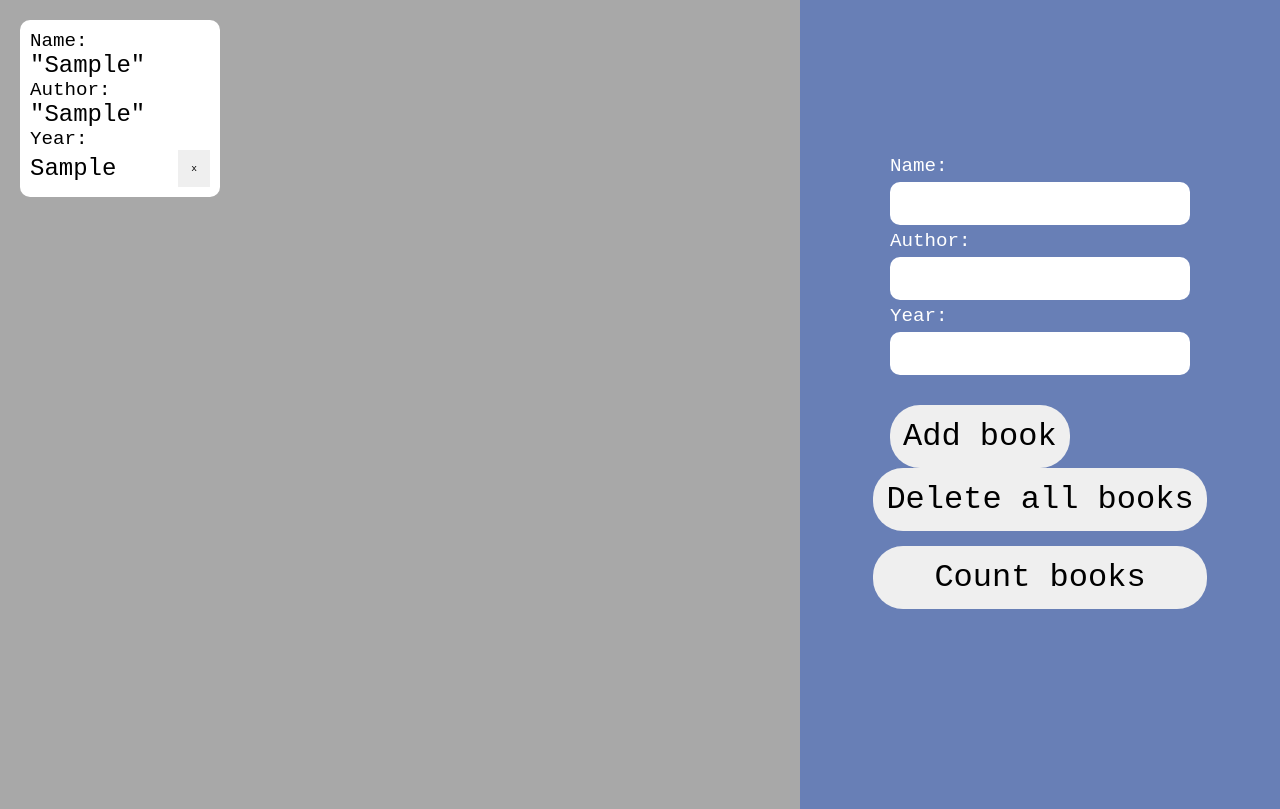
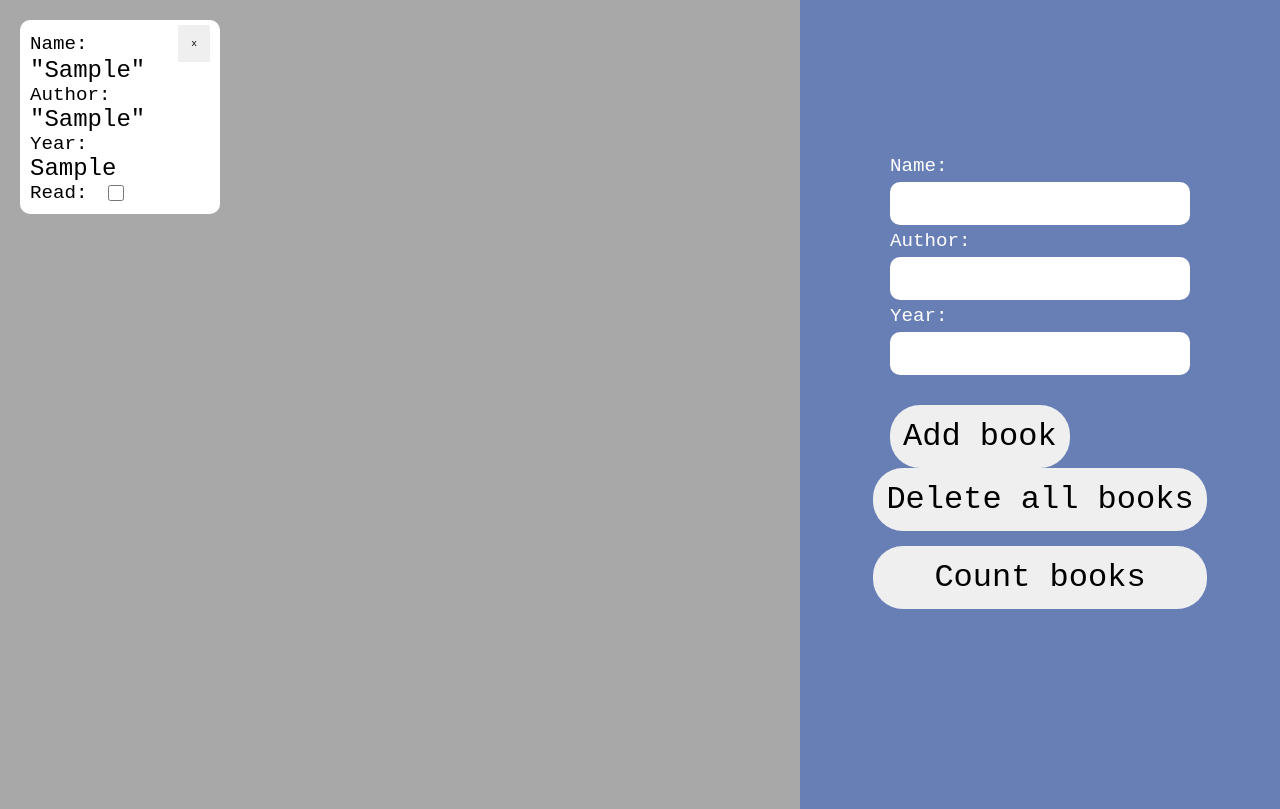
Before and after one commit to darkopeshevski/Odin-Library-App, a plain HTML site: page index.html in a window 1280 px wide. Both pictures are taken after typing "Sample", "Sample", "Sample" into the empty fields and a click on the button "Add book". Drawn offline with Linux system fonts and the light colour scheme.

Commit message:
Added a checkbox input and also moved the delete button to the top of the cards.

```diff
--- a/javascript.js
+++ b/javascript.js
@@ -16,6 +16,7 @@
   this.name = name;
   this.author = author;
   this.year = year;
+  this.readStatus = false;
 };
 
 addBookButton.addEventListener('click', function(event) {
@@ -45,11 +46,11 @@
 
   let book = new Book(name, author, year);
   myLibrary.push(book);
-  displayBook(book);
+  createAndDisplayBook(book);
 };
 
 
-function displayBook(leBook) {
+function createAndDisplayBook(leBook) {
   const card = document.createElement("div");
   card.className = "book";
   let idCounter = counter++;
@@ -64,7 +65,19 @@
   nameAnswer.className = "name-answer";
   nameAnswer.textContent = `"${leBook.name}"`
   nameGroup.appendChild(name);
+
+  const grouped = document.createElement('div');
+  grouped.className = "grouped";
+
+  const deleteButton = document.createElement("button");
+  deleteButton.className = 'delete-button';
+  deleteButton.textContent = "x";
+
+  grouped.appendChild(name);
+  grouped.appendChild(deleteButton);
+  nameGroup.appendChild(grouped);
   nameGroup.appendChild(nameAnswer);
+
 
   const authorGroup = document.createElement("div");
   authorGroup.className = "author-group";
@@ -85,33 +98,37 @@
   const yearAnswer = document.createElement("div");
   yearAnswer.className = "year-answer";
   yearAnswer.textContent = `${leBook.year}`;
-  const grouped = document.createElement('div');
-  grouped.className = "grouped";
-
-  const deleteButton = document.createElement("button");
-  deleteButton.className = 'delete-button';
-  deleteButton.textContent = "x";
 
 
-  grouped.appendChild(yearAnswer);
-  grouped.appendChild(deleteButton);
+  const readGroup = document.createElement('div');
+  readGroup.className = 'read-group';
+  const read = document.createElement('div');
+  read.className = "read-status";
+  read.textContent = "Read:";
+  const checkBox = document.createElement('input');
+  checkBox.type = 'checkbox';
+  checkBox.id = 'checkbox';
+  checkBox.className = 'checkbox';
+  checkBox.checked = leBook.readStatus;
+  readGroup.appendChild(read);
+  readGroup.appendChild(checkBox);
+
+
   yearGroup.appendChild(year);
-  yearGroup.appendChild(grouped);
-
+  yearGroup.appendChild(yearAnswer);
 
   card.appendChild(nameGroup);
   card.appendChild(authorGroup);
   card.appendChild(yearGroup);
+  card.appendChild(readGroup);
 
   bookShelf.appendChild(card);
-
 
   // DELETING THE BOOK FUNCTIONALITY
   deleteButton.addEventListener('click', function() {
     if (idCounter == card.dataset.number) {
       myLibrary.splice(idCounter, 1);
       document.querySelector(`[data-number="${card.dataset.number}"]`).remove();
-      console.log('ITS WORKING');
     }
 
   });
@@ -135,6 +152,7 @@
 
 }
 
+// HANDLING THE "WRONG" INPUT FIELD LOGIC.
 function checkInputFields() {
   const name = nameInput.value;
   const year = yearInput.value;
--- a/styles.css
+++ b/styles.css
@@ -78,13 +78,13 @@
   display: flex;
   justify-content: space-between;
   align-items: center;
+  height: 27px;
 }
 
 .grouped > button {
   background-color: #EFEFEF;
   font-size: 0.5em;
   border-radius: 0px;
-
 }
 .grouped > button:hover {
   background-color: #bababafc;
@@ -113,3 +113,11 @@
 .new-book {
   margin-top: 30px;
 }
+
+.read-group {
+  display: flex;
+}
+
+.checkbox {
+  margin-right: 70px;
+}
```
